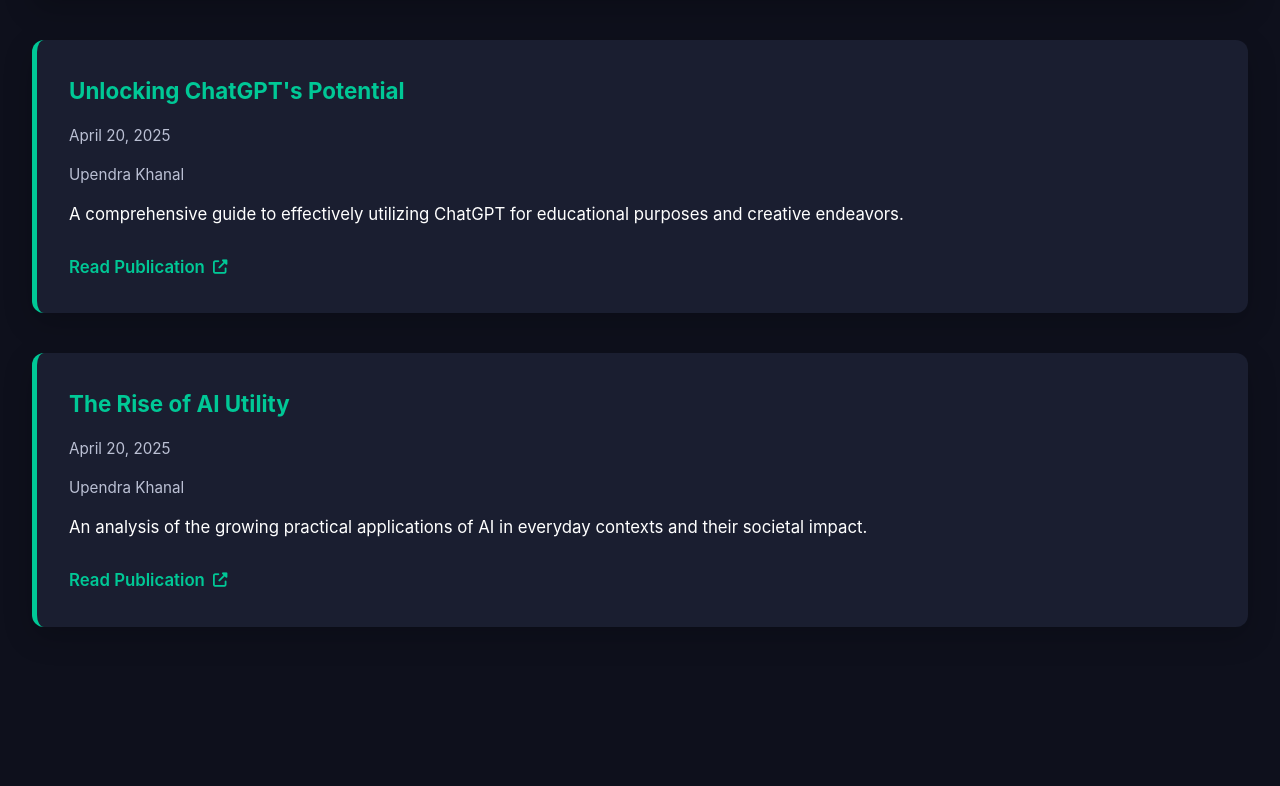
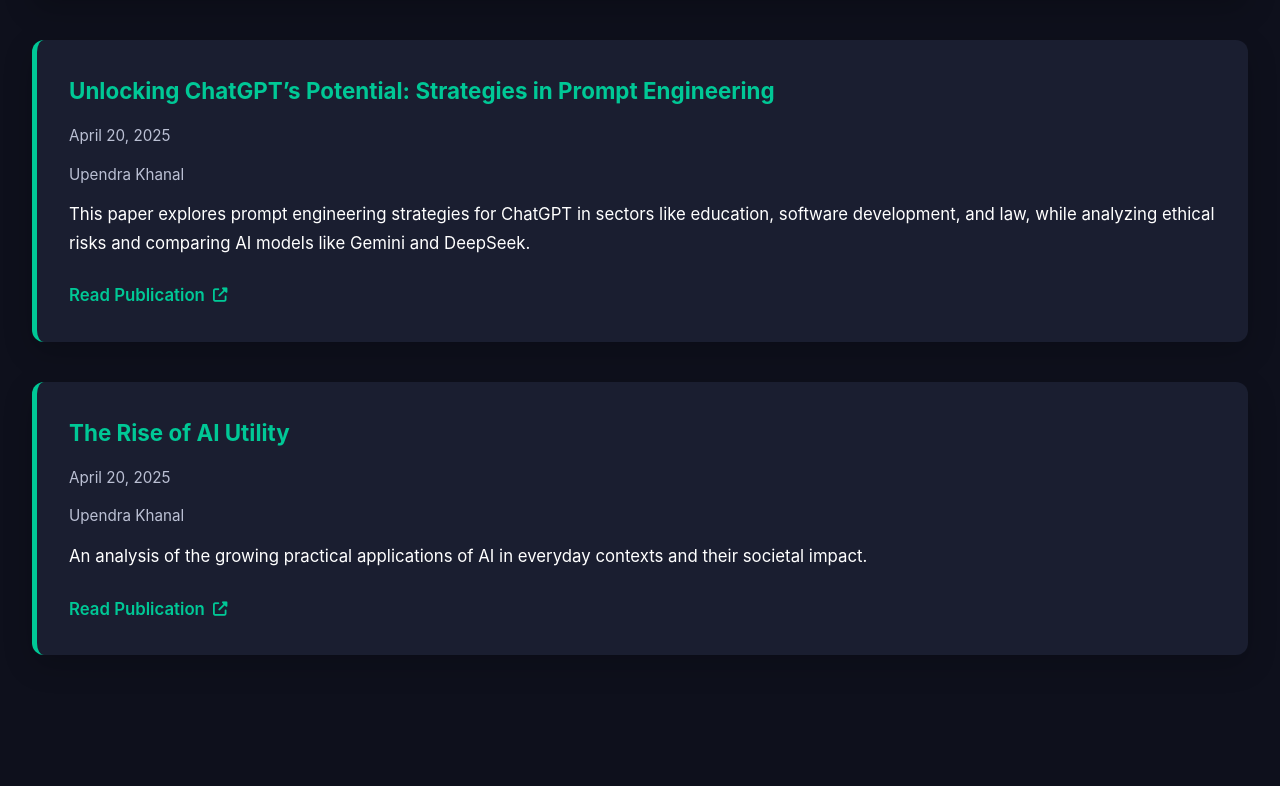
Before and after one commit to Upendra11223/proftfolio-website, a plain HTML site: page portfolio_code/index.html in a window 1280 px wide. Shown: the part 5004-5790 px from the top of the page. Drawn offline with Linux system fonts and the light colour scheme.

Commit message:
Update index.html

```diff
--- a/portfolio_code/index.html
+++ b/portfolio_code/index.html
@@ -212,10 +212,11 @@
           <a href="https://doi.org/10.5281/zenodo.15221042" class="publication-link" target="_blank">Read Publication <i class="fas fa-external-link-alt"></i></a>
         </div>
         <div class="publication-card">
-          <h3>Unlocking ChatGPT's Potential</h3>
+          <h3>Unlocking ChatGPT’s Potential: Strategies in Prompt Engineering</h3>
           <p class="publication-date">April 20, 2025</p>
           <p class="publication-authors">Upendra Khanal</p>
-          <p class="publication-abstract">A comprehensive guide to effectively utilizing ChatGPT for educational purposes and creative endeavors.</p>
+          <p class="publication-abstract">This paper explores prompt engineering strategies for ChatGPT in sectors like education, software
+development, and law, while analyzing ethical risks and comparing AI models like Gemini and DeepSeek.</p>
           <a href="https://doi.org/10.5281/zenodo.15249655" class="publication-link" target="_blank">Read Publication <i class="fas fa-external-link-alt"></i></a>
         </div>
         <div class="publication-card">
```
